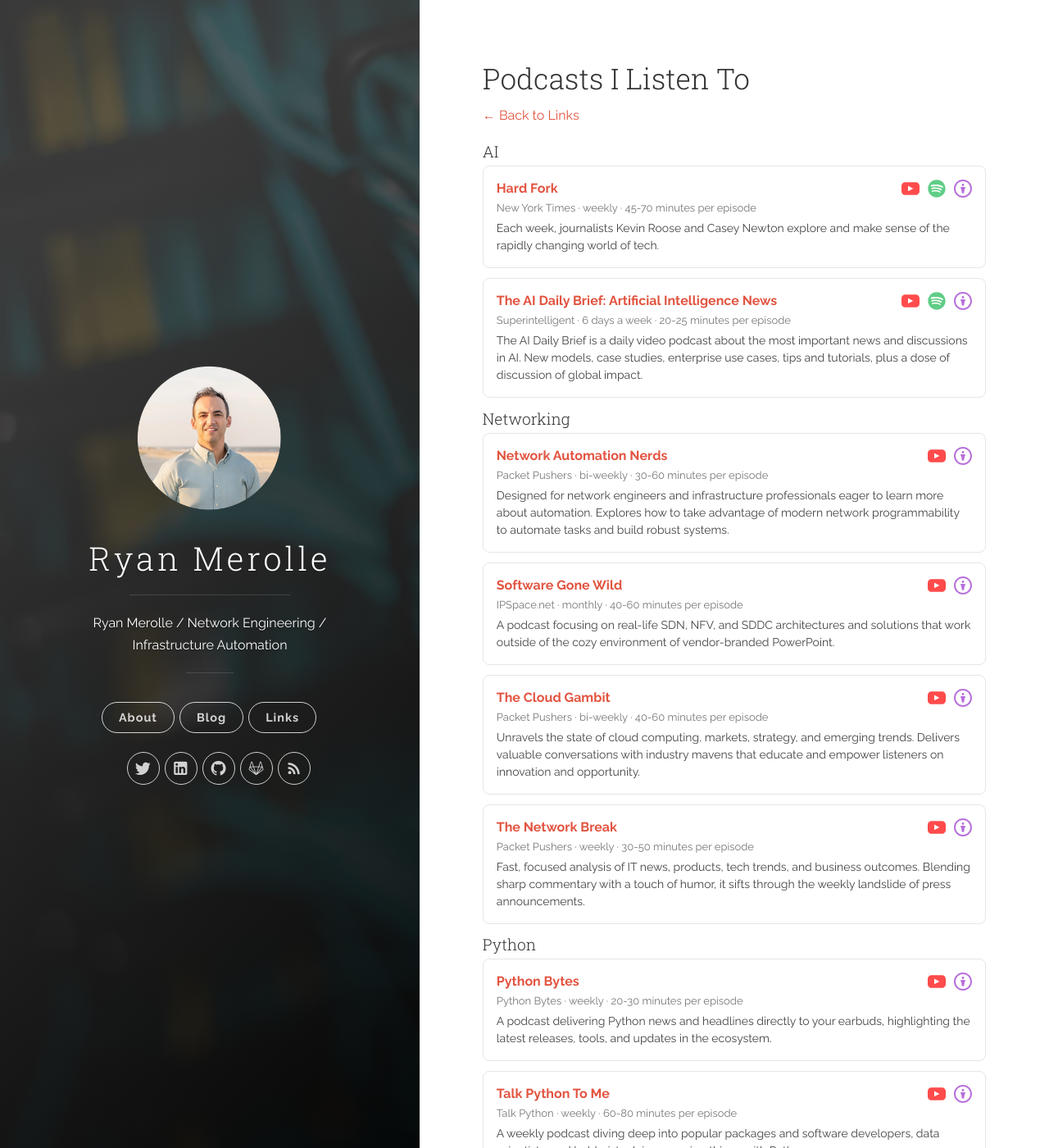
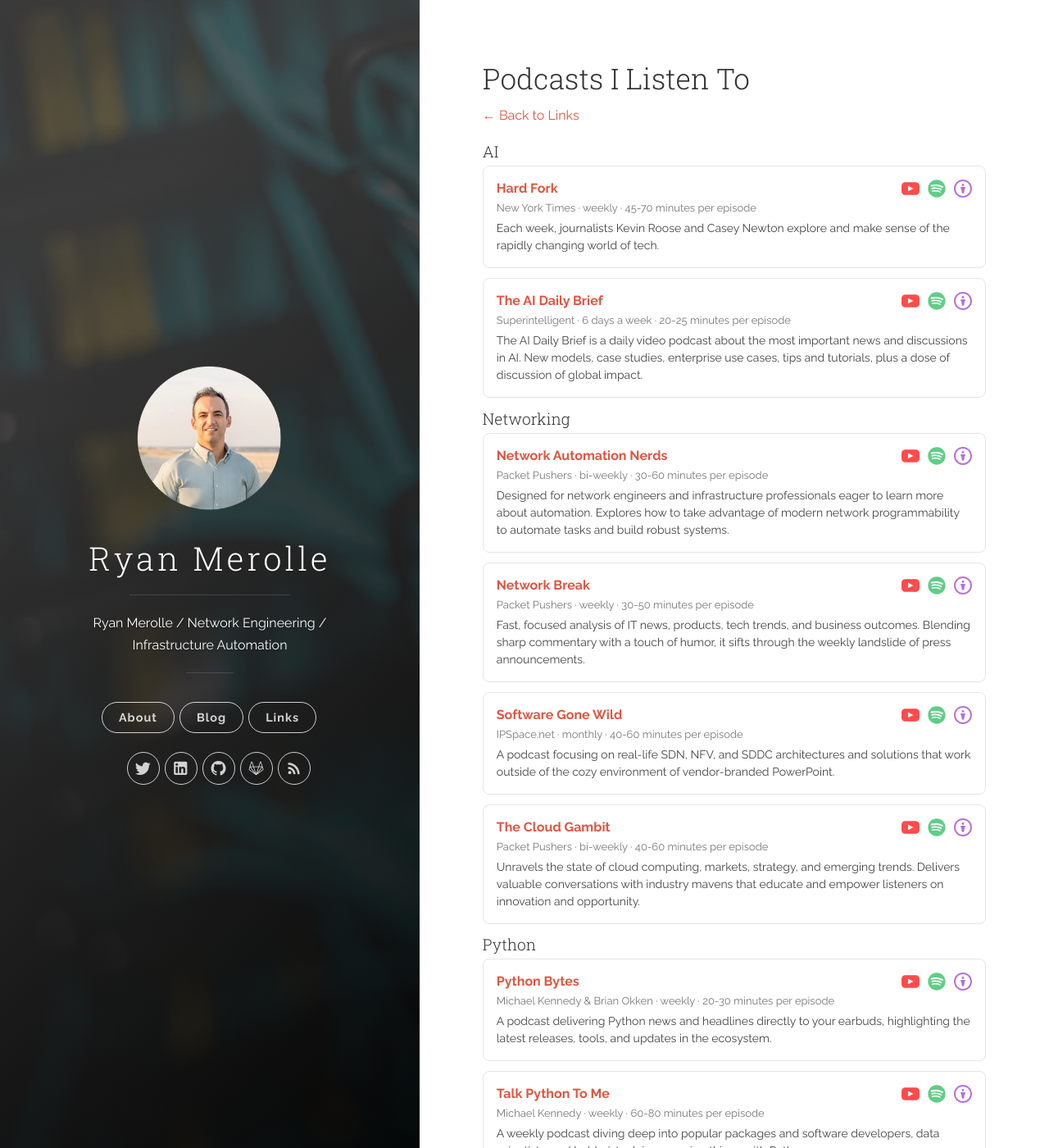
Before and after one commit to ryanmerolle/ryanmerolle.github.io, a Jekyll site: the page built from _pages/links_podcasts.md, in a window 1280 px wide and 1400 px high. Shown: the whole window at 82% size. Built offline with Jekyll 4.4.1, drawn with Linux system fonts in a browser that asks for light colours.

Commit message:
feat: add new post on documentation strategy for AI agents and update podcast data.

```diff
--- a/_data/links_podcasts.yml
+++ b/_data/links_podcasts.yml
@@ -5,7 +5,7 @@ base_urls:
   apple: https://podcasts.apple.com/us/podcast/
 
 ai:
-  - name: "The AI Daily Brief: Artificial Intelligence News"
+  - name: "The AI Daily Brief"
     website: https://aidailybrief.ai
     status: publishing
     publisher: Superintelligent
@@ -45,11 +45,11 @@ ai:
       - Startup ecosystem and funding news
 
 networking:
-  - name: "The Network Break"
+  - name: "Network Break"
     website: https://packetpushers.net/podcast/network-break/
     status: publishing
     publisher: Packet Pushers
-    spotify: "<spotify-id>"
+    spotify: 1w2CyOsqmqQiJmOiwVL0A0
     youtube: "@packetpushers"
     apple: network-break/id905020089
     description: Fast, focused analysis of IT news, products, tech trends, and business outcomes. Blending sharp commentary with a touch of humor, it sifts through the weekly landslide of press announcements.
@@ -68,7 +68,7 @@ networking:
     website: https://packetpushers.net/podcast/the-cloud-gambit/
     status: publishing
     publisher: Packet Pushers
-    spotify: "<spotify-id>"
+    spotify: 23UdyZ3ZwCKB7clwULXyeS
     youtube: "@packetpushers"
     apple: the-cloud-gambit/id1720875955
     description: Unravels the state of cloud computing, markets, strategy, and emerging trends. Delivers valuable conversations with industry mavens that educate and empower listeners on innovation and opportunity.
@@ -87,7 +87,7 @@ networking:
     website: https://www.ipspace.net/Podcast/Software_Gone_Wild/
     status: publishing
     publisher: IPSpace.net
-    spotify: "<spotify-id>"
+    spotify: 4vWT2SzjRbfhutQD3c88Qr
     youtube: "@ipspace"
     apple: software-gone-wild/id892095911
     description: A podcast focusing on real-life SDN, NFV, and SDDC architectures and solutions that work outside of the cozy environment of vendor-branded PowerPoint.
@@ -109,7 +109,7 @@ networking:
     website: https://packetpushers.net/podcast/network-automation-nerds/
     status: publishing
     publisher: Packet Pushers
-    spotify: "<spotify-id>"
+    spotify: 24feK9uvQNAMf71dHqAXBG
     youtube: "@packetpushers"
     apple: network-automation-nerds-podcast/id1128239093
     description: Designed for network engineers and infrastructure professionals eager to learn more about automation. Explores how to take advantage of modern network programmability to automate tasks and build robust systems.
@@ -127,8 +127,8 @@ python:
   - name: Talk Python To Me
     website: https://talkpython.fm
     status: publishing
-    publisher: Talk Python
-    spotify: "<spotify-id>"
+    publisher: Michael Kennedy
+    spotify: 6Ol9sx1lONDxBSffLW9qcZ
     youtube: "@talkpython"
     apple: talk-python-to-me/id979020229
     description: A weekly podcast diving deep into popular packages and software developers, data scientists, and hobbyists doing amazing things with Python.
@@ -145,8 +145,8 @@ python:
   - name: Python Bytes
     website: https://pythonbytes.fm
     status: publishing
-    publisher: Python Bytes
-    spotify: "<spotify-id>"
+    publisher: Michael Kennedy & Brian Okken
+    spotify: 5o8820UB982QGwS4GYMGx9
     youtube: "@pythonbytes"
     apple: python-bytes/id1174922056
     description: A podcast delivering Python news and headlines directly to your earbuds, highlighting the latest releases, tools, and updates in the ecosystem.
@@ -166,7 +166,7 @@ golang:
     website: https://changelog.com/gotime
     status: retired
     publisher: Changelog Media
-    spotify: "<spotify-id>"
+    spotify: 2cKdcxETn7jDp7uJCwqmSE
     youtube: "@ChangelogMedia"
     apple: it-is-go-time-go-time/id1164554936
     description: Diverse discussions from around the Go community exploring the language, tooling, and its ecosystem. Note that this podcast recorded its finale in December 2024.
```
Also changed, not shown: _data/links_projects.yml (+12 -1 lines).
